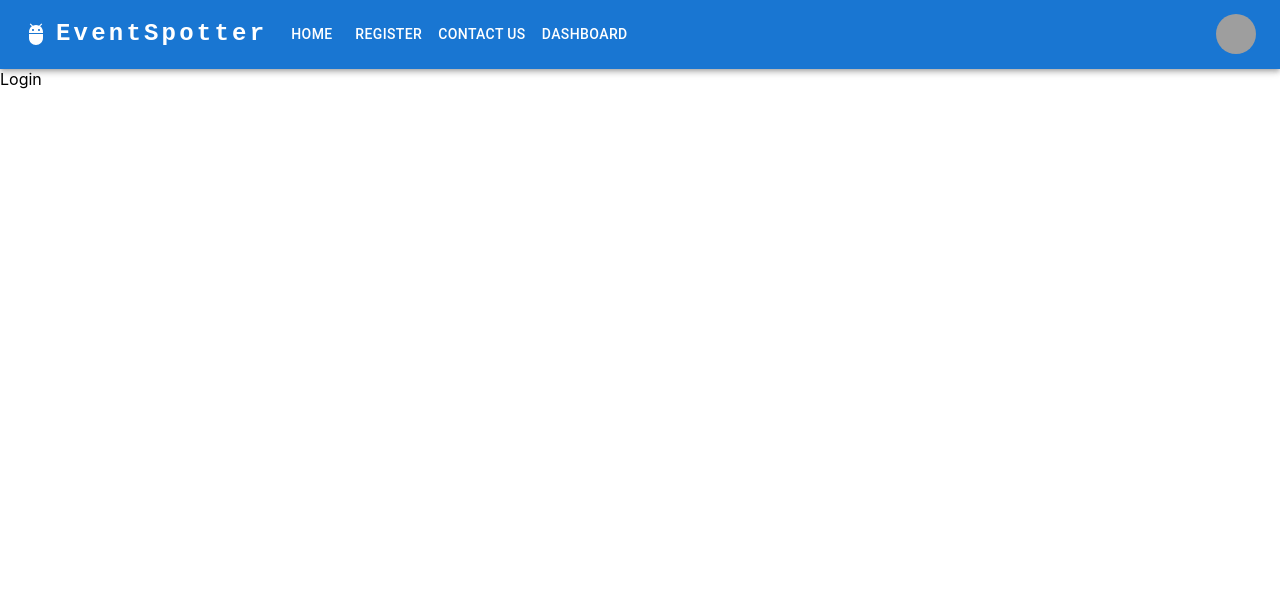
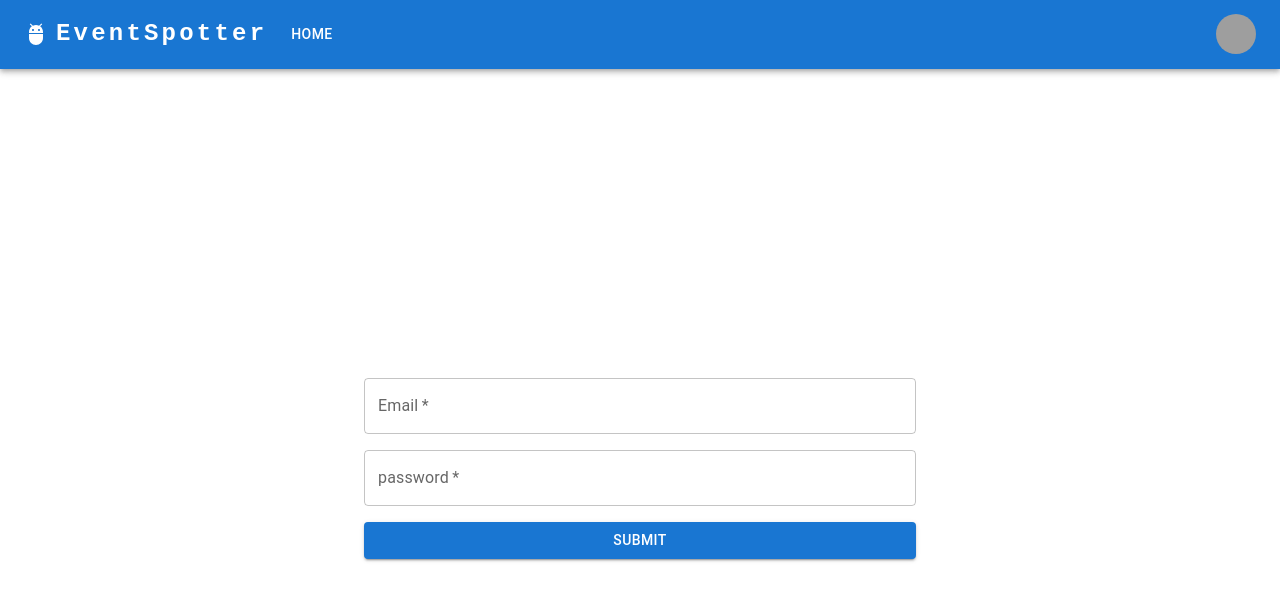
Before and after one commit to DAKSHAY111/WSD_Event_Management_Client, a React (Create React App) app: page /login in a window 1280 px wide. Shown: the top 600 px of the page. Built offline with nearby package versions, Linux system fonts and the light colour scheme; grey boxes are pictures that could not be loaded.

Commit message:
Authentication and Authorization added

```diff
--- a/src/App.js
+++ b/src/App.js
@@ -11,16 +11,21 @@ import Dashboard from "./Pages/Dashboard";
 import ViewParticipant from "./Pages/ViewParticipant";
 
 const Routing = () => {
+  let user = localStorage.getItem("user")
   return (
     <Routes>
       <Route path="/Home" element={<Home/>}/>
-      <Route path="/addEvent" element={<AddEvent/>}/>
+
+      {user ? <Route path="/AddEvent" element={<AddEvent/>}/> : <Route path="/AddEvent" element={<Home/>}/> }
+
       <Route path="/contact" element={<Contact/>}/>
-      <Route path="/Dashboard" element={<Dashboard/>}/>
+
+      {user && <Route path="/dashboard" element={<Dashboard/>}/>}
       <Route path="/login" element={<Login/>}/>
-      <Route path="/signup" element={<Signup/>}/>
       <Route path="/events/:eventId" element={<EventDetails/>}/>
-      <Route path="/eventsParticipant/:eventId" element={<ViewParticipant/>}/>
+
+      {user && <Route path="/eventsParticipant/:eventId" element={<ViewParticipant/>}/>}
+
       <Route path="*" element={<Home/>}/>
     </Routes>
   );
--- a/src/Pages/EventDetails.jsx
+++ b/src/Pages/EventDetails.jsx
@@ -17,8 +17,6 @@ import DialogActions from "@mui/material/DialogActions";
 import DialogContent from "@mui/material/DialogContent";
 import DialogTitle from "@mui/material/DialogTitle";
 import TextField from "@mui/material/TextField";
-// import Select from "@mui/material";
-// import MenuItem from "@mui/material";
 
 const EventDetails = () => {
   const { eventId } = useParams();
--- a/src/Pages/Login.jsx
+++ b/src/Pages/Login.jsx
@@ -1,8 +1,82 @@
-import React from 'react'
+import React, { useState } from 'react'
+import { TextField, Button, FormControl, InputLabel, Select, MenuItem, Container, Grid, Box } from '@mui/material';
+import { useNavigate } from 'react-router-dom';
 
 const Login = () => {
+
+  const [userData, setUserData] = useState({
+    userName: '',
+    password: '',
+  });
+
+  const handleInputChange = (event) => {
+    const { name, value } = event.target;
+    console.log(value);
+    setUserData((prevState) => ({
+      ...prevState,
+      [name]: value,
+    }));
+  };
+  const navigate = useNavigate();
+  const handleSubmit = async (event) => {
+    event.preventDefault();
+
+
+    try {
+      const response = await fetch(`https://localhost:7035/api/Users/Login?Email=${userData.userName}&Password=${userData.password}`, {
+        method: 'POST',
+        headers: {
+          'Content-Type': 'application/json',
+        },
+        body: JSON.stringify(userData),
+      });
+
+      if (response.ok) {
+        const data = await response.json();
+        console.log("User :"+JSON.stringify(data));
+        localStorage.setItem('user', JSON.stringify(data));
+        navigate('/')
+        alert('Login successfully!');
+      }
+    } catch (error) {
+      alert('Failed to login...check Your Email and Password');
+    }
+  };
+
   return (
-    <div>Login</div>
+    <Box sx={{ display: 'flex', justifyContent: 'center', alignItems: 'center', height: '100vh' }}>
+    <Container maxWidth="sm">
+      <form onSubmit={handleSubmit}>
+        <Grid container spacing={2}>
+          <Grid item xs={12}>
+            <TextField
+              label="Email"
+              fullWidth
+              required
+              name="userName"
+              value={userData.userName}
+              onChange={handleInputChange}
+            />
+          </Grid>
+          <Grid item xs={12}>
+            <TextField
+              label="password"
+              fullWidth
+              required
+              name="password"
+              value={userData.password}
+              onChange={handleInputChange}
+            />
+          </Grid>
+          <Grid item xs={12}>
+            <Button variant="contained" color="primary" type="submit" fullWidth>
+              Submit
+            </Button>
+          </Grid>
+        </Grid>
+      </form>
+    </Container>
+  </Box>
   )
 }
 
--- a/src/Pages/ViewParticipant.jsx
+++ b/src/Pages/ViewParticipant.jsx
@@ -9,6 +9,7 @@ import TableRow from "@mui/material/TableRow";
 import Paper from "@mui/material/Paper";
 import Grid from "@mui/material/Grid";
 import CircularProgress from "@mui/material/CircularProgress";
+import { Typography } from "@mui/material";
 
 const ViewParticipant = () => {
   const { eventId } = useParams();
@@ -82,14 +83,28 @@ const ViewParticipant = () => {
         </Grid>
       ) : (
         <TableContainer component={Paper}>
-          <Table sx={{ minWidth: 650 }} size="small" aria-label="a dense table">
-            <TableHead>
+          <Table
+            sx={{ minWidth: 650, marginTop: "15px" }}
+            size="small"
+            aria-label="a dense table"
+          >
+            <TableHead sx={{  color: "primary" }}>
               <TableRow>
-                <TableCell align="right">Name</TableCell>
-                <TableCell align="right">Email</TableCell>
-                <TableCell align="right">Contact Number</TableCell>
-                <TableCell align="right">City</TableCell>
-                <TableCell align="right">Gender</TableCell>
+                <TableCell align="right">
+                  <Typography variant="button">Name</Typography>
+                </TableCell>
+                <TableCell align="right">
+                  <Typography variant="button">Email</Typography>
+                </TableCell>
+                <TableCell align="right">
+                  <Typography variant="button">Contact Number</Typography>
+                </TableCell>
+                <TableCell align="right">
+                  <Typography variant="button">City</Typography>
+                </TableCell>
+                <TableCell align="right">
+                  <Typography variant="button">Gender</Typography>
+                </TableCell>
               </TableRow>
             </TableHead>
             <TableBody>
--- a/src/components/AdminEventCard.jsx
+++ b/src/components/AdminEventCard.jsx
@@ -91,7 +91,7 @@ const AdminEventCard = ({ title, description, image, eventId }) => {
           </Button>
         </DialogActions>
       </Dialog>
-      <Card style={{ maxWidth: 345, margin: "5px", minWidth: 300 }}>
+      <Card style={{ maxWidth: 345, margin: "15px", minWidth: 300 }}>
         <CardMedia sx={{ height: 200 }} image={image} title={title} />
         <CardContent>
           <Typography gutterBottom variant="h5" component="div">
--- a/src/components/EventCard.jsx
+++ b/src/components/EventCard.jsx
@@ -25,7 +25,7 @@ function EventCard({ title, description,image,eventId }) {
   };
 
   return (
-    <Card style={{ maxWidth: 345, margin: '5px', minWidth: 300 }}>
+    <Card style={{ maxWidth: 345, margin: '15px', minWidth: 300 }}>
       <CardMedia sx={{ height: 200 }} image={image} title={title} />
       <CardContent>
         <Typography gutterBottom variant="h5" component="div">
--- a/src/components/Navbar.jsx
+++ b/src/components/Navbar.jsx
@@ -12,14 +12,17 @@ import Button from "@mui/material/Button";
 import Tooltip from "@mui/material/Tooltip";
 import MenuItem from "@mui/material/MenuItem";
 import AdbIcon from "@mui/icons-material/Adb";
+import { Link, Navigate, useNavigate } from "react-router-dom";
 
-const pages = ["Home", "Register", "Contact Us","Dashboard"];
+const pages = ["Home", "Register", "Contact Us", "Dashboard"];
 const settings = ["Add Event", "Update Events", "Logout"];
 
 function Navbar() {
   const [anchorElNav, setAnchorElNav] = React.useState(null);
   const [anchorElUser, setAnchorElUser] = React.useState(null);
 
+  const user = localStorage.getItem("user");
+  const Navigate = useNavigate();
   const handleOpenNavMenu = (event) => {
     setAnchorElNav(event.currentTarget);
   };
@@ -89,7 +92,11 @@ function Navbar() {
             >
               {pages.map((page) => (
                 <MenuItem key={page} onClick={handleCloseNavMenu}>
-                  <Typography textAlign="center" component="a" href={`localhost:3000/${page}`}>
+                  <Typography
+                    textAlign="center"
+                    component="a"
+                    href={`localhost:3000/${page}`}
+                  >
                     {page}
                   </Typography>
                 </MenuItem>
@@ -116,16 +123,26 @@ function Navbar() {
             EventSpotter
           </Typography>
           <Box sx={{ flexGrow: 1, display: { xs: "none", md: "flex" } }}>
-            {pages.map((page) => (
+            <Button
+              key={0}
+              component="a"
+              href="/"
+              onClick={handleCloseNavMenu}
+              sx={{ my: 2, color: "white", display: "block" }}
+            >
+              Home
+            </Button>
+            {user && (
               <Button
-                key={page}
-                href={`localhost:3000/${page}`}
+                key={1}
+                component="a"
+                href="/Dashboard"
                 onClick={handleCloseNavMenu}
                 sx={{ my: 2, color: "white", display: "block" }}
               >
-                {page}
+                Dashboard
               </Button>
-            ))}
+            )}
           </Box>
 
           <Box sx={{ flexGrow: 0 }}>
@@ -151,9 +168,27 @@ function Navbar() {
               onClose={handleCloseUserMenu}
             >
               <MenuItem onClick={handleCloseUserMenu}>
-                <Typography textAlign="center" component="a" href="addEvent">
-                  Add Event
-                </Typography>
+                {user && (
+                  <Button variant="text" href="/addEvent">
+                    Add Event
+                  </Button>
+                )}
+
+                {user ? (
+                  <Button
+                    variant="text"
+                    onClick={() => {
+                      localStorage.removeItem("user");
+                      Navigate("/login");
+                    }}
+                  >
+                    Logout
+                  </Button>
+                ) : (
+                  <Button variant="text" href="/Login">
+                    Admin Login
+                  </Button>
+                )}
               </MenuItem>
             </Menu>
           </Box>
```
